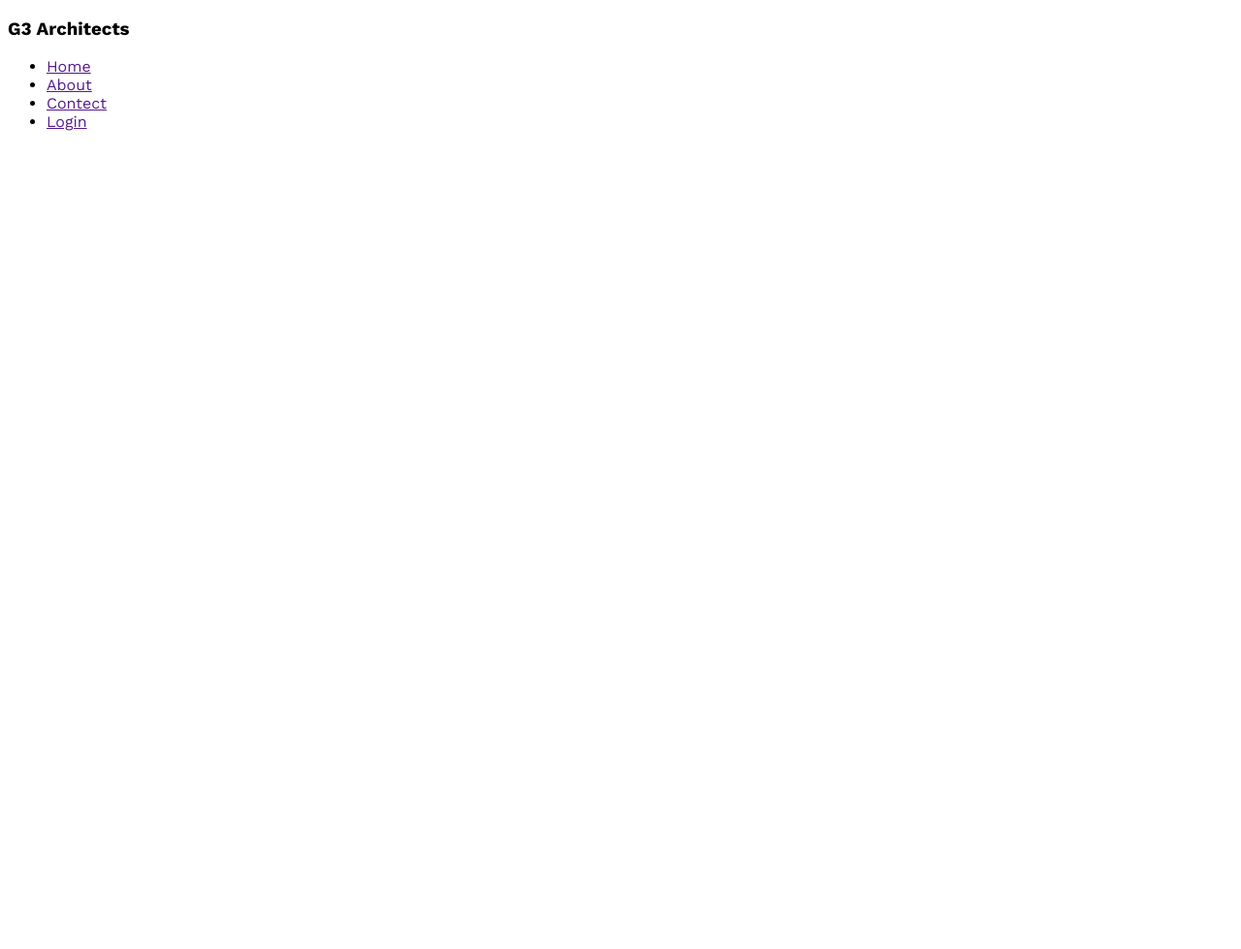
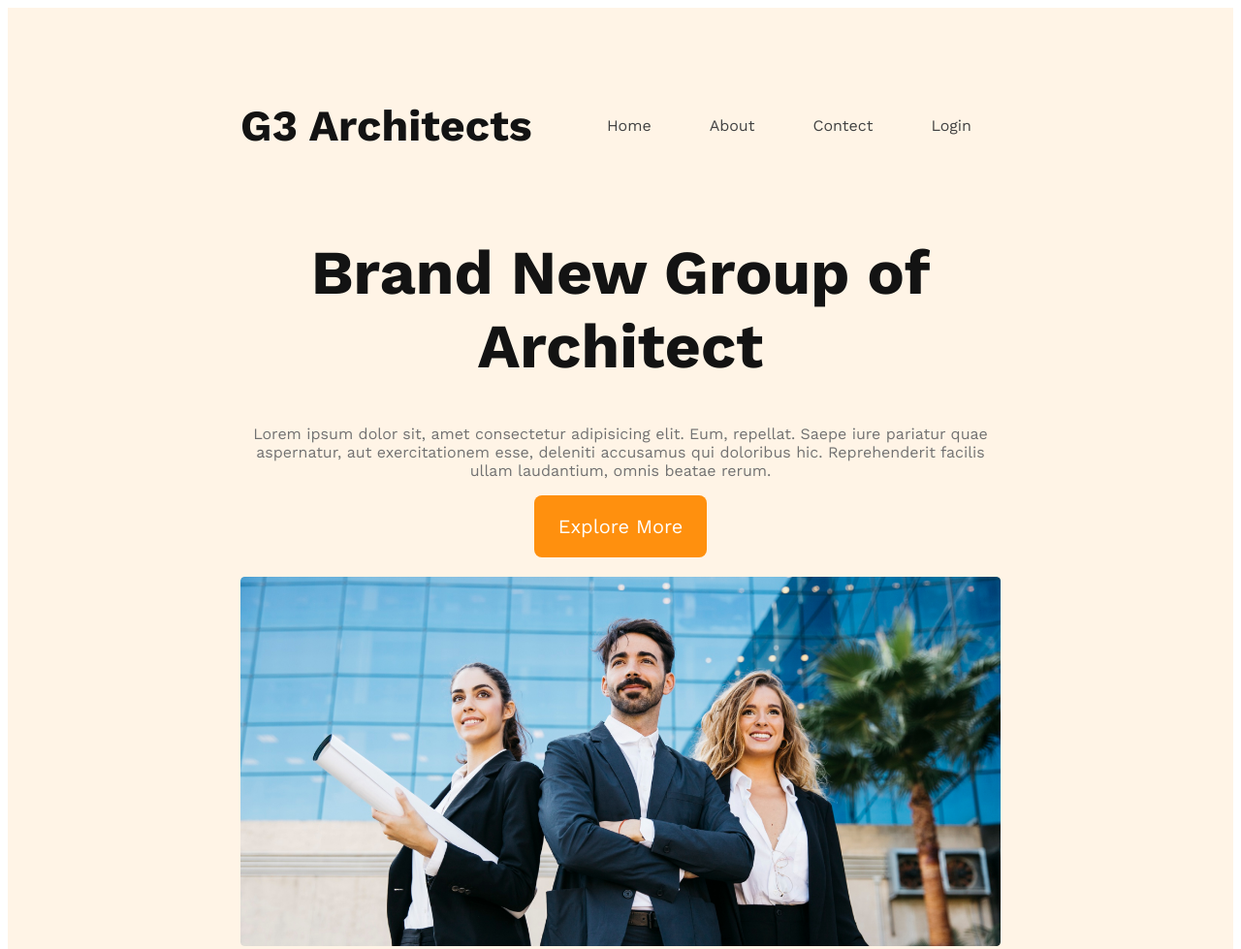
Before and after one commit to sumu2006/G3-Architects-Website, a plain HTML site: page index.html in a window 1280 px wide. Shown: the top 979 px of the page at 97% size. Before the commit the page ends 800 px from the top, so only its background shows below. Drawn offline with nearby package versions, Linux system fonts and the light colour scheme.

Commit message:
setup banner

```diff
--- a/index.html
+++ b/index.html
@@ -11,7 +11,7 @@
 <body>
     <header>
         <nav>
-            <h3>G3 Architects</h3>
+            <h3 class="nav-title">G3 Architects</h3>
             <ul>
                 <li><a href="">Home</a></li>
                 <li><a href="">About</a></li>
@@ -19,6 +19,19 @@
                 <li><a href="">Login</a></li>
             </ul>
         </nav>
+        <div class="banner">
+            <div class="banner-content">
+                <h1 class="banner-title">Brand New Group of Architect</h1>
+                <p class="banner-description">
+                    Lorem ipsum dolor sit, amet consectetur adipisicing elit. Eum, repellat. Saepe iure pariatur quae
+                    aspernatur, aut exercitationem esse, deleniti accusamus qui doloribus hic. Reprehenderit facilis
+                    ullam
+                    laudantium, omnis beatae rerum.
+                </p>
+                <button class="btn-primary">Explore More</button>
+            </div>
+            <img src="images/banner.png" alt="">
+        </div>
     </header>
     <main>
 
--- a/styles/architect.css
+++ b/styles/architect.css
@@ -1,8 +1,75 @@
 /* work sans font from google fonts */
 @import url('https://fonts.googleapis.com/css?family=Lato:ital,wght@0,400;0,700;1,400&family=Open+Sans:wght@400;700;800&family=Work+Sans:wght@400;500;600;700;800&display=swap');
 
+/* shared styles */
 * {
     font-family: 'Lato', sans-serif;
     font-family: 'Open Sans', sans-serif;
     font-family: 'Work Sans', sans-serif;
 }
+
+.btn-primary {
+    border-radius: 8px;
+    color: #FFF;
+    font-size: 20px;
+    background: #FF900E;
+    padding: 20px 25px;
+    cursor: pointer;
+    border: 0;
+}
+
+/* header styles */
+header {
+    background-color: rgba(2500, 144, 14, 0.10);
+    padding: 50px 240px;
+}
+
+nav {
+    display: flex;
+    justify-content: space-between;
+    align-items: center;
+}
+
+.nav-title {
+    font-size: 2.8rem;
+    font-weight: 700;
+    color: #131313;
+}
+
+nav>ul {
+    display: flex;
+}
+
+nav li {
+    list-style: none;
+    margin: 30px;
+    font: 500;
+    font-size: 1rem;
+}
+
+nav li a {
+    text-decoration: none;
+    color: #424242;
+}
+
+/* banner styles */
+.banner-content {
+    max-width: 800px;
+    text-align: center;
+    margin: 0 auto;
+}
+
+.banner-title {
+    font-size: 4rem;
+    font-weight: 700;
+    color: #131313;
+}
+
+.banner-description {
+    color: #727272;
+}
+
+.banner img {
+    margin-top: 20px;
+    width: 100%;
+}
```
